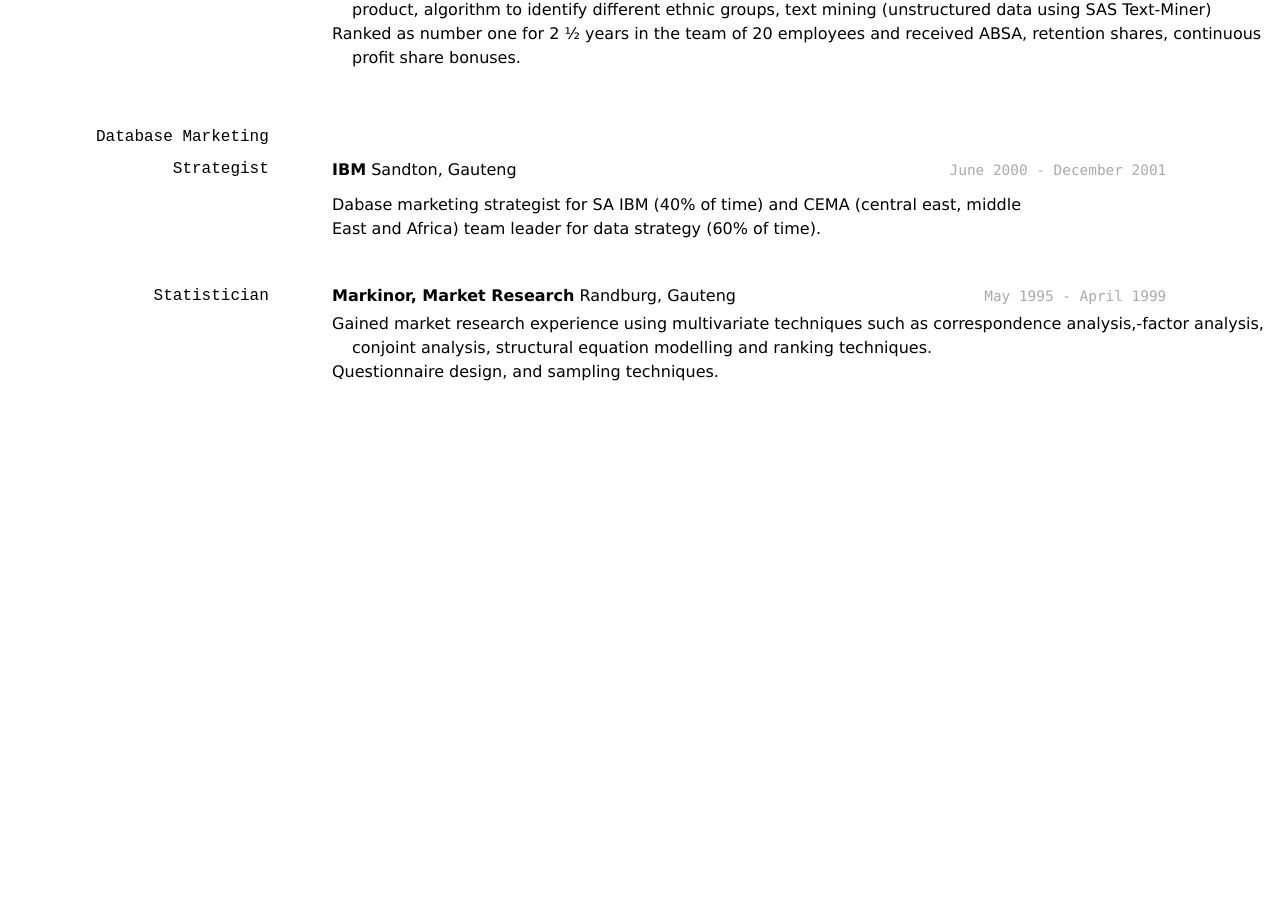
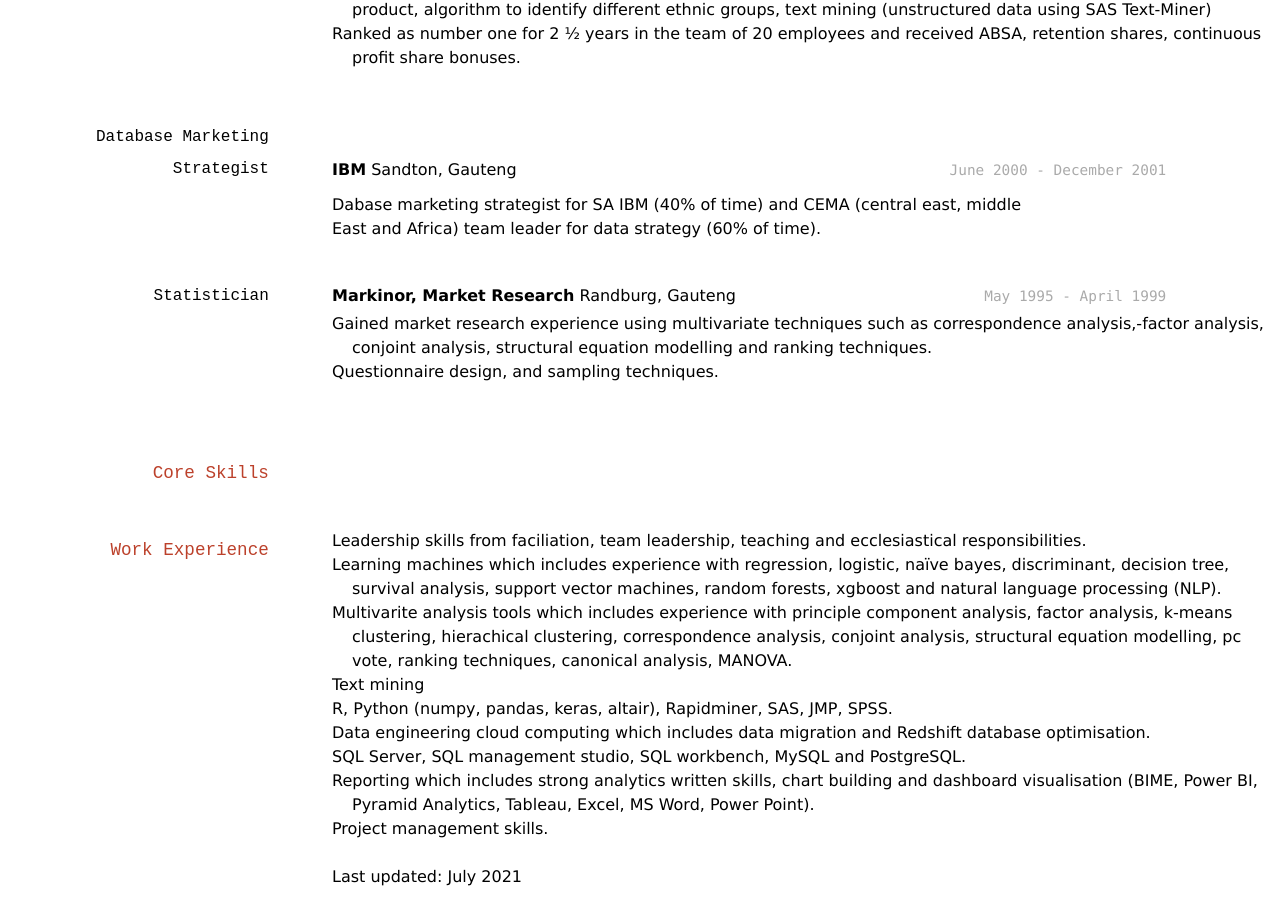
Before and after one commit to Kate-Strydom/strydomk-resume, a Jekyll site: the page built from docs/index.md, in a window 1280 px wide and 900 px high, scrolled down 1565 px. Built offline with Jekyll 4.4.1, drawn with Linux system fonts in a browser that asks for light colours; before the commit the page ends 1973 px from its top, so only the background shows below that.

Commit message:
added skills

```diff
--- a/docs/index.md
+++ b/docs/index.md
@@ -94,6 +94,21 @@ __Markinor, Market Research__ Randburg, Gauteng
 - Questionnaire design, and sampling techniques.
 
 
-<!-- ### Footer
+## Core Skills
 
-Last updated: May 2013 -->
+## Work Experience
+
+- Leadership skills from faciliation, team leadership, teaching and ecclesiastical responsibilities.
+- Learning machines which includes experience with regression, logistic, naïve bayes, discriminant, decision tree, survival analysis, support vector machines, random forests, xgboost and natural language processing (NLP).
+- Multivarite analysis tools which includes experience with principle component analysis, factor analysis, k-means clustering, hierachical clustering, correspondence analysis, conjoint analysis, structural equation modelling, pc vote, ranking techniques, canonical analysis, MANOVA.
+- Text mining
+- R, Python (numpy, pandas, keras, altair), Rapidminer, SAS, JMP, SPSS.
+- Data engineering cloud computing which includes data migration and Redshift database optimisation.
+- SQL Server, SQL management studio, SQL workbench, MySQL and PostgreSQL.
+- Reporting which includes strong analytics written skills, chart building and dashboard visualisation (BIME, Power BI, Pyramid Analytics, Tableau, Excel, MS Word, Power Point).
+- Project management skills.
+
+
+<!-- ### Footer -->
+
+Last updated: July 2021
```
